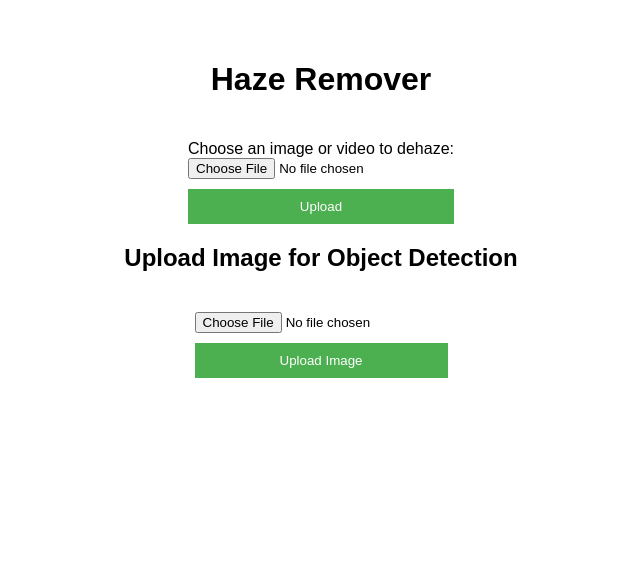
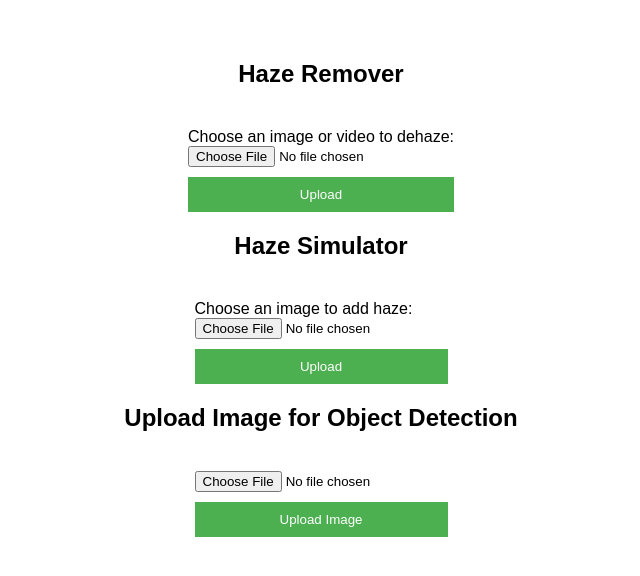
Before and after one commit to Jerry-ZhaoTy/Haze_Remover, a Flask app: page / in a window 1280 px wide. Shown: the top 576 px of the page, without its empty margins (319-959 px from the left). Run offline with Flask 3, Linux system fonts and the light colour scheme; parts of the project's set-up code (start-up, migrations or seed data) failed here and were passed over.

Commit message:
Update index.html

```diff
--- a/543 group/templates/index.html
+++ b/543 group/templates/index.html
@@ -35,10 +35,17 @@
     </style>
 </head>
 <body>
-    <h1>Haze Remover</h1>
-    <form action="/upload" method="post" enctype="multipart/form-data">
+    <h2>Haze Remover</h2>
+    <form action="/dehaze" method="post" enctype="multipart/form-data">
         <label for="fileUpload">Choose an image or video to dehaze:</label>
         <input type="file" id="fileUpload" name="file" accept="image/*,video/*">
+        <input type="submit" value="Upload">
+    </form>
+
+    <h2>Haze Simulator</h2>
+    <form action="/haze" method="post" enctype="multipart/form-data">
+        <label for="fileUpload">Choose an image to add haze:</label>
+        <input type="file" id="fileUpload" name="file" accept="image/*">
         <input type="submit" value="Upload">
     </form>
 
```
